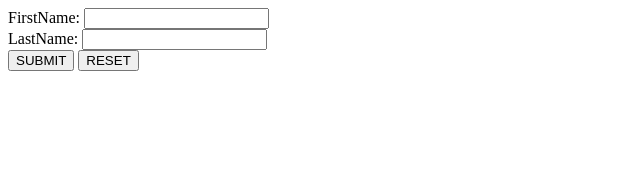
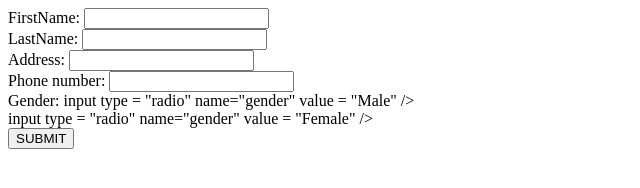
Before and after one commit to pracheta08/pythonapp.github.io, a plain HTML site: page index.html in a window 1280 px wide. Shown: the whole page, without its empty margins (0-640 px from the left). Drawn offline with Linux system fonts and the light colour scheme.

Commit message:
Update index.html

```diff
--- a/index.html
+++ b/index.html
@@ -8,9 +8,16 @@
         <input type = "text" name = "firstname" /><br>
         LastName:
         <input type = "text" name = "lastname" /><br>
+        Address:
+        <input type = "text" name = "address" /><br>
+        Phone number:
+        <input type = "number" name="phone" /><br>
+        Gender:
+      input type = "radio" name="gender" value = "Male" /><br>
+       input type = "radio" name="gender" value = "Female" /><br>
 
-        <input type = "submit" name = "submit "value = "SUBMIT">
-        <input type = "reset" name = "reset" value = "RESET">
+        <input type = "submit" name = "submit" value = "SUBMIT">
+
         </form>
    </body>
 </html>
```
